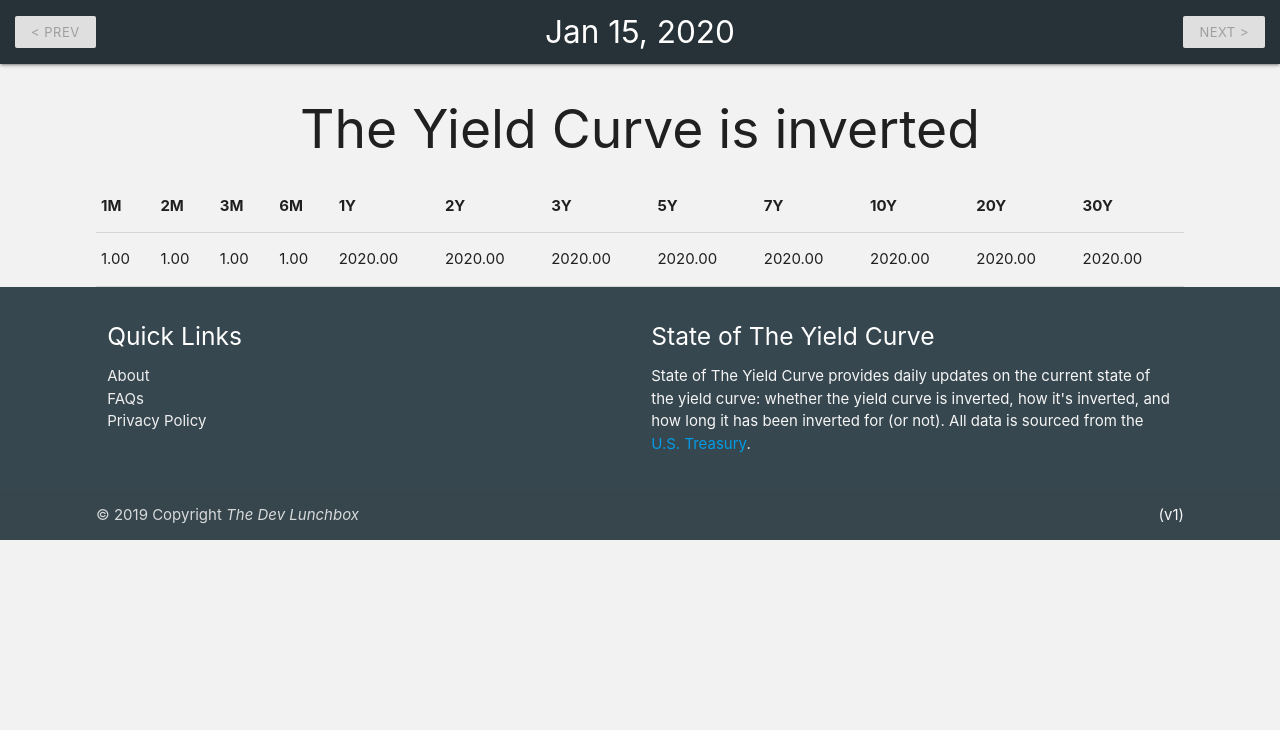
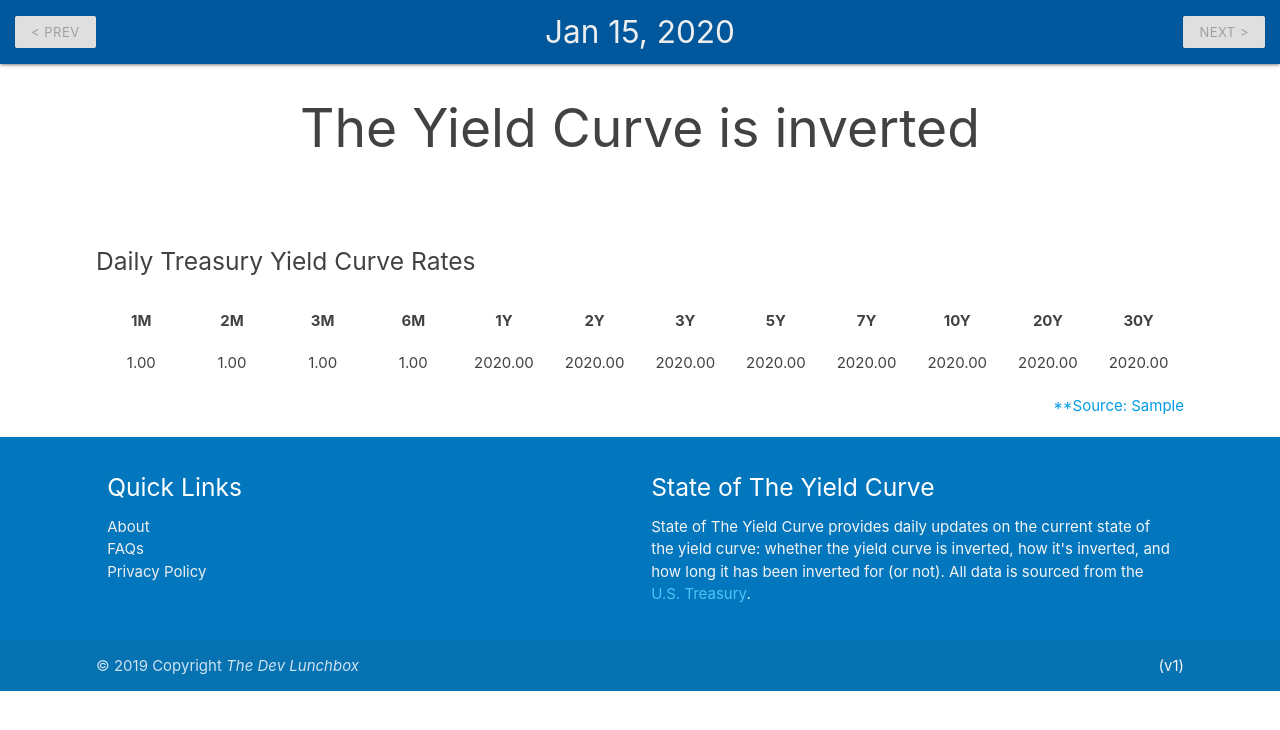
Before and after one commit to AJLeonardi/yield_curve_repo, a Django app: page / in a window 1280 px wide. Shown: the top 730 px of the page. Run offline with Django 3.2, Linux system fonts and the light colour scheme; tables that the repository leaves empty hold one stand-in row (values such as "Sample post"); some libraries are stand-ins or nearby versions.

Commit message:
almost done formatting the data pages. I just need to do the comps piece now. fixes #8

```diff
--- a/yc_proj/yc_app/models.py
+++ b/yc_proj/yc_app/models.py
@@ -15,7 +15,7 @@ class YieldData(models.Model):
     rate_type = models.CharField(max_length=10, default="DTYCR", choices=TYPE_CHOICES)
 
     is_inverted = models.BooleanField(default=False)
-    data_source = models.CharField(max_length=100, default="U.S. Treasury")
+    data_source = models.CharField(max_length=100, default="U.S. Department of the Treasury")
     source_url = models.URLField(max_length=250, null=True, blank=True)
 
     one_month_yield = models.DecimalField(max_digits=6, decimal_places=2, default=0)
@@ -48,9 +48,9 @@ class YieldData(models.Model):
                 return "The Yield Curve is not inverted"
         else:
             if self.is_inverted:
-                return "On " + self.date.strftime("%B %d, %Y") + " the Yield Curve was inverted"
+                return "The Yield Curve was inverted on " + self.date.strftime("%B %d, %Y")
             else:
-                return "On " + self.date.strftime("%B %d, %Y") + " the Yield Curve was not inverted"
+                return "The Yield Curve was not inverted on " + self.date.strftime("%B %d, %Y")
 
     def get_absolute_url(self):
         year = self.date.year
--- a/yc_proj/yc_app/templates/yc_app/base.html
+++ b/yc_proj/yc_app/templates/yc_app/base.html
@@ -28,7 +28,30 @@
 <style>
 
 body{
-  background-color: #f2f2f2;
+    /*background-color: #f2f2f2;*/
+    /*background-color: #0053a2;*/
+    background-color: #ffffff;
+}
+
+footer p a{
+    color: #4fc3f7;
+}
+footer p a:hover{
+    color: #00b0ff;
+}
+.strong{
+    font-weight: bolder;
+}
+.no-margin{
+    margin: 0rem;
+}
+.small-padding{
+    padding-top:0.5rem;
+    padding-bottom:0.5rem;
+}
+.large-padding{
+    padding-top:1rem;
+    padding-bottom:1rem;
 }
 
 .page-footer{
@@ -83,16 +106,15 @@ color: blue;
   <body>
  <header>
       <div class="navbar-fixed">
-        <nav class='blue-grey darken-4'>
+        <nav class='light-blue darken-4'>
           <div class="nav-wrapper">
-              <a href="" class="brand-logo center hide-on-small-only">{{yd.date|date:'M d, Y'}}</a>
-              <a href="" class="brand-logo center hide-on-med-and-up">{{yd.date|date:'n/d/y'}}</a>
+              <a href="" class="brand-logo center hide-on-small-only grey-text text-lighten-3">{{yd.date|date:'M d, Y'}}</a>
+              <a href="" class="brand-logo center hide-on-med-and-up grey-text text-lighten-3">{{yd.date|date:'n/d/y'}}</a>
               <ul class="left">
                   <li>
                     <a class='btn btn-small {% if is_first_yd %}disabled{% endif %}' href="{{ prev_yd_url }}">< Prev</a>
                   </li>
               </ul>
-
               <ul class="right">
                   <li>
                     <a class='btn btn-small {% if is_latest_yd %}disabled{% endif %}' href="{{ next_yd_url }}">Next ></a>
@@ -102,7 +124,7 @@ color: blue;
         </nav>
       </div>
     </header>
-        <main role="main" class="container">
+        <main role="main" class="">
 
             {% block contents %}{% endblock contents %}
             {% block extra_content %}{% endblock extra_content %}
@@ -110,7 +132,7 @@ color: blue;
         </main>
       <!--</br>-->
 
-<footer class='page-footer blue-grey darken-3'>
+<footer class='page-footer  light-blue darken-3'>
   <div class="container">
     <div class="row">
       <div class="col l4 s12">
--- a/yc_proj/yc_app/templates/yc_app/yc_data.html
+++ b/yc_proj/yc_app/templates/yc_app/yc_data.html
@@ -1,24 +1,38 @@
 {% extends "yc_app/base.html" %}
 
 {% block contents %}
-    <h2 class="center">{{ yd_inversion_string_short }}</h2>
-    <table>
-        <thead>
-          <tr>
-              {% for d in yd.yield_data_tup_list %}
-                <th>{{ d.0 }}</th>
-              {% endfor %}
-          </tr>
-        </thead>
+    <section class="grey-text text-darken-3 valign-wrapper">
+        <div class="container ">
+            <div class="row"></div>
+            <div class="row">
+                <h2 class="center no-margin large-padding">{{ yd_inversion_string_short }}</h2>
+            </div>
+            <div class="row"></div>
+        </div>
+    </section>
+    <section class="grey-text text-darken-3">
+        <div class="container">
+            <div class="row"></div>
+            <div class="row">
+                <h5 class="no-margin large-padding">{{yd.get_rate_type_display}}</h5>
+            </div>
+            <div class="row">
+                {% for d in yd.yield_data_tup_list %}
+                    <div class="center col s1 strong">{{ d.0 }}</div>
+                {% endfor %}
+            </div>
+            <div class="row">
+                {% for d in yd.yield_data_tup_list %}
+                    <div class="center col s1">{{ d.1 }}</div>
+                {% endfor %}
+            </div>
+            <span class="helper-text right"><a href="{{ yd.source_url }}">**Source: {{ yd.data_source }}</a></span>
+            <div class="row"></div>
+        </div>
+    </section>
+    <section class="grey-text text-darken-3">
 
-        <tbody>
-          <tr>
-            {% for d in yd.yield_data_tup_list %}
-                <td>{{ d.1 }}</td>
-            {% endfor %}
-          </tr>
-        </tbody>
-      </table>
+    </section>
 
 
 {% endblock contents %}
```
